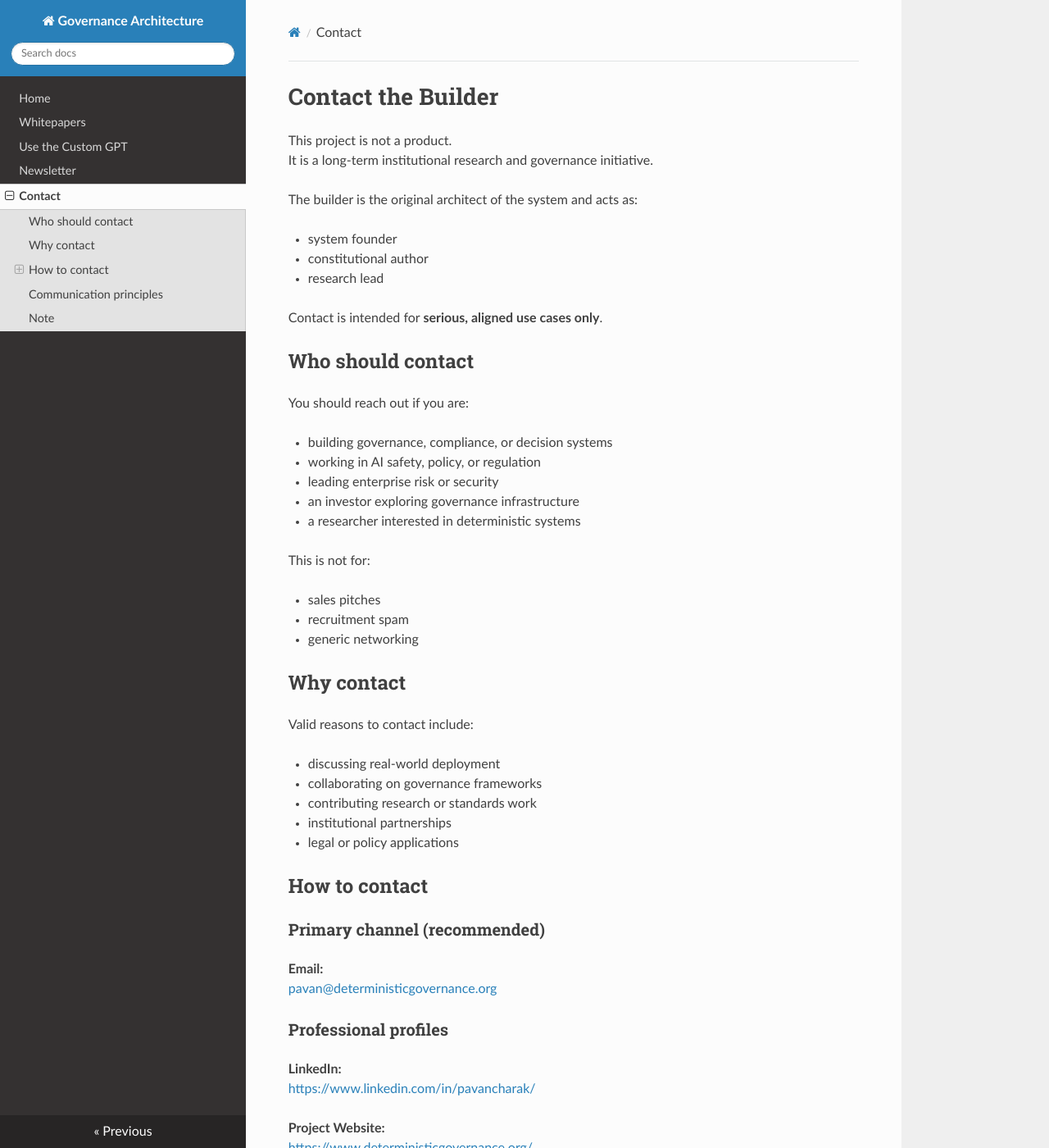
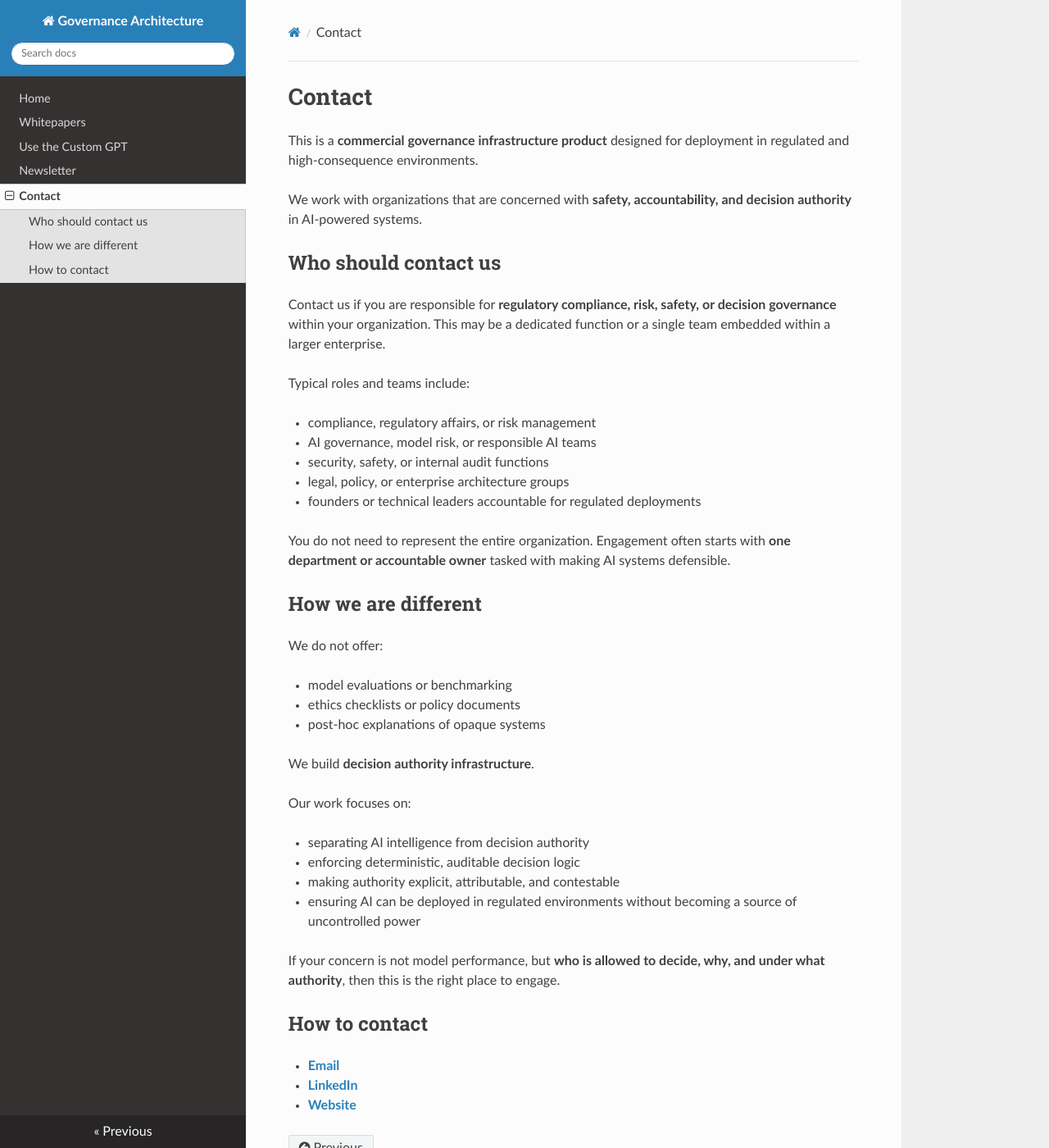
Before and after one commit to pavancharak/governance-architecture, an MkDocs documentation site: the page built from docs/contact.md, in a window 1280 px wide and 1400 px high. Shown: the whole window at 82% size. Built offline with MkDocs 1.6.1, drawn with Linux system fonts in a browser that asks for light colours; nearby versions of some CDN libraries; some of the changed text lies outside the part shown.

```diff
--- a/docs/contact.md
+++ b/docs/contact.md
@@ -1,77 +1,47 @@
-# Contact the Builder
+# Contact
 
-This project is not a product.
-It is a long-term institutional research and governance initiative.
+This is a **commercial governance infrastructure product** designed for deployment in regulated and high‑consequence environments.
 
-The builder is the original architect of the system and acts as:
-
-- system founder
-- constitutional author
-- research lead
-
-Contact is intended for **serious, aligned use cases only**.
+We work with organizations that are concerned with **safety, accountability, and decision authority** in AI‑powered systems.
 
 
-## Who should contact
+## Who should contact us
 
-You should reach out if you are:
+Contact us if you are responsible for **regulatory compliance, risk, safety, or decision governance** within your organization. This may be a dedicated function or a single team embedded within a larger enterprise.
 
-- building governance, compliance, or decision systems
-- working in AI safety, policy, or regulation
-- leading enterprise risk or security
-- an investor exploring governance infrastructure
-- a researcher interested in deterministic systems
+Typical roles and teams include:
 
-This is not for:
+* compliance, regulatory affairs, or risk management
+* AI governance, model risk, or responsible AI teams
+* security, safety, or internal audit functions
+* legal, policy, or enterprise architecture groups
+* founders or technical leaders accountable for regulated deployments
 
-- sales pitches
-- recruitment spam
-- generic networking
+You do not need to represent the entire organization. Engagement often starts with **one department or accountable owner** tasked with making AI systems defensible.
 
 
-## Why contact
+## How we are different
 
-Valid reasons to contact include:
+We do not offer:
 
-- discussing real-world deployment
-- collaborating on governance frameworks
-- contributing research or standards work
-- institutional partnerships
-- legal or policy applications
+* model evaluations or benchmarking
+* ethics checklists or policy documents
+* post-hoc explanations of opaque systems
+
+We build **decision authority infrastructure**.
+
+Our work focuses on:
+
+* separating AI intelligence from decision authority
+* enforcing deterministic, auditable decision logic
+* making authority explicit, attributable, and contestable
+* ensuring AI can be deployed in regulated environments without becoming a source of uncontrolled power
+
+If your concern is not model performance, but **who is allowed to decide, why, and under what authority**, then this is the right place to engage.
 
 
 ## How to contact
 
-### Primary channel (recommended)
-
-**Email:**
-[pavan@deterministicgovernance.org](mailto:pavan@deterministicgovernance.org)
-
-
-### Professional profiles
-
-**LinkedIn:**
-[https://www.linkedin.com/in/pavancharak/](https://www.linkedin.com/in/pavancharak/)
-
-**Project Website:**
-[https://www.deterministicgovernance.org/](https://www.deterministicgovernance.org/)
-
-
-## Communication principles
-
-All communication should follow the same principles as the system:
-
-- explicit
-- reasoned
-- accountable
-- purpose-driven
-
-Unstructured or vague outreach will be ignored.
-
-
-## Note
-
-This project is intentionally slow, deliberate, and non-commercial by default.
-
-The goal is not growth.
-The goal is **correct governance**.
+* [**Email**](mailto:pavan@deterministicgovernance.org)
+* [**LinkedIn**](https://www.linkedin.com/in/pavancharak/)
+* [**Website**](https://www.deterministicgovernance.org/)
```
Also changed, not shown: site/index.html, site/search/search_index.json.
